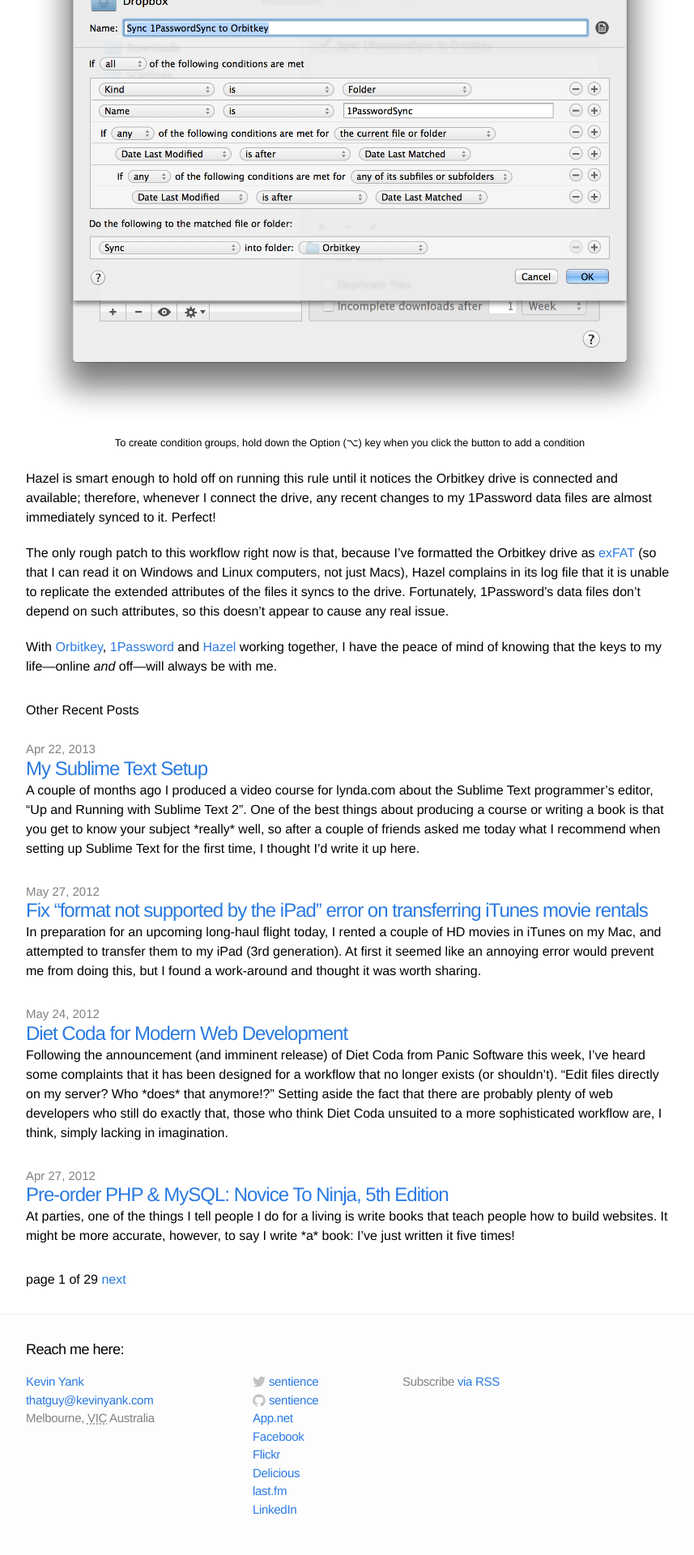
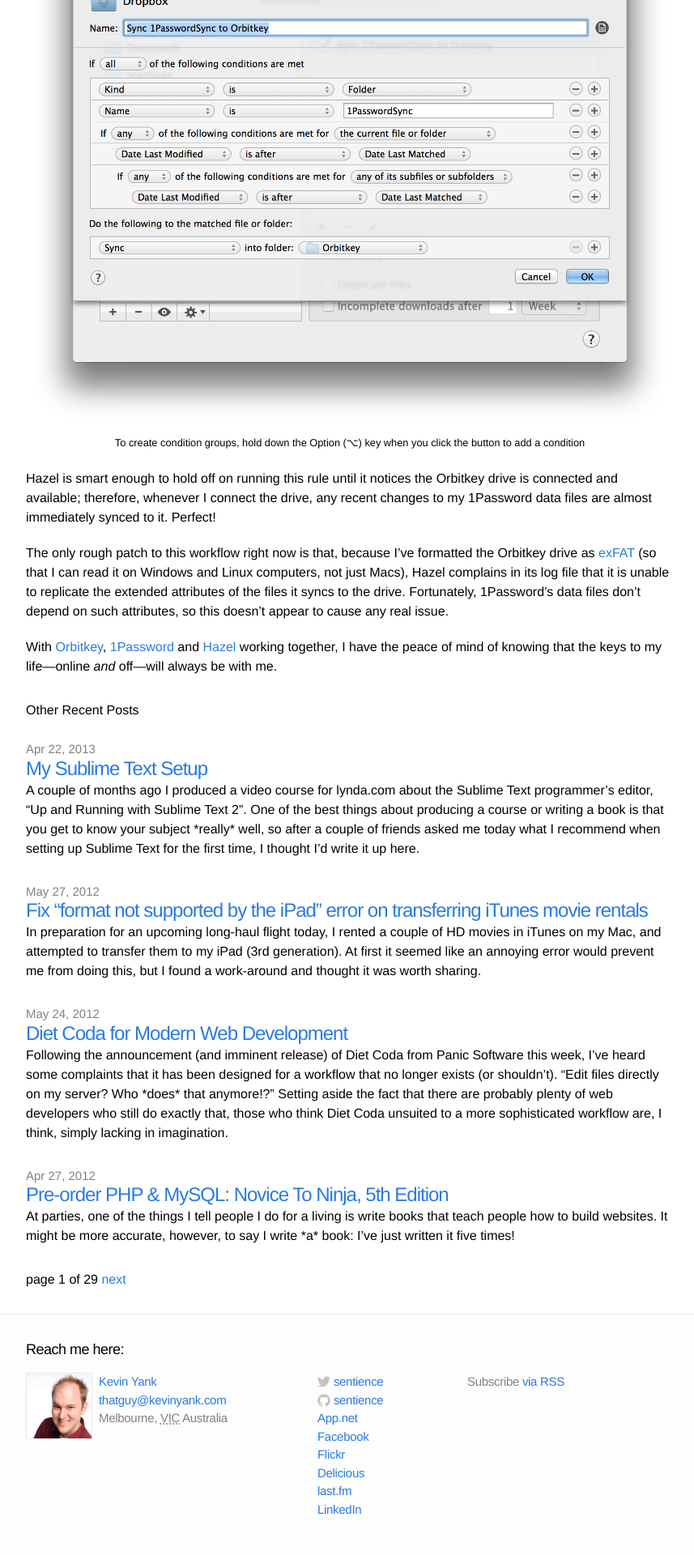
Before and after one commit to sentience/kevinyank.com, a Jekyll site: the page built from index.html, in a window 1280 px wide. Shown: the part 2886-4806 px from the top of the page at 81% size, without its empty margins (208-1065 px from the left). Built offline with Jekyll 4.4.1, drawn with Linux system fonts in a browser that asks for light colours; Markdown is read by kramdown in place of the engine named in the settings; the list of posts is cut into pages by our own code.

Commit message:
Add h-card avatar image to footer.

```diff
--- a/_includes/footer.html
+++ b/_includes/footer.html
@@ -9,6 +9,7 @@
         <li><a class="url p-name fn n" href="http://kevinyank.com/"><span class="given-name">Kevin</span> <span class="family-name">Yank</span></a></li>
         <li><a class="email" href="mailto:thatguy@kevinyank.com">thatguy@kevinyank.com</a></li>
         <li class="adr"><span class="locality">Melbourne</span>, <abbr class="region" title="Victoria">VIC</abbr> <span class="country-name">Australia</span></li>
+        <li class="avatar"><img class="u-photo" src="/assets/images/avatar_320.jpg"></li>
       </ul>
     </div>
 
--- a/css/main.css
+++ b/css/main.css
@@ -91,12 +91,14 @@
 .site-footer .column { float: left; margin-bottom: 15px; }
 
 .footer-col-1 {
-  width: 270px; /*fallback*/
-  width: -webkit-calc(35% - 10px);
-  width: -moz-calc(35% - 10px);
-  width: -o-calc(35% - 10px);
-  width: calc(35% - 10px);
-  margin-right: 10px
+  position: relative;
+  width: 260px; /*fallback*/
+  width: -webkit-calc(45% - 90px - 10px);
+  width: -moz-calc(45% - 90px - 10px);
+  width: -o-calc(45% - 90px - 10px);
+  width: calc(45% - 90px - 10px);
+  padding-left: 90px;
+  margin-right: 10px;
 }
 .footer-col-2 {
   width: 175px; /*fallback*/
@@ -107,11 +109,11 @@
   margin-right: 10px
 }
 .footer-col-3 {
-  width: 335px; /*fallback*/
-  width: -webkit-calc(41.875%);
-  width: -moz-calc(41.875%);
-  width: -o-calc(41.875%);
-  width: calc(41.875%);
+  width: 255px; /*fallback*/
+  width: -webkit-calc(31.875%);
+  width: -moz-calc(31.875%);
+  width: -o-calc(31.875%);
+  width: calc(31.875%);
 }
 
 .site-footer ul { list-style: none; }
@@ -130,6 +132,15 @@
   height: 16px;
   position: relative;
   top: 3px;
+}
+
+.avatar img {
+  border: 1px solid #e8e8e8;
+  height: 80px;
+  left: 0;
+  position: absolute;
+  top: 0;
+  width: 80px;
 }
 
 
```
Also changed, not shown: assets/images/avatar_320.jpg (added).
